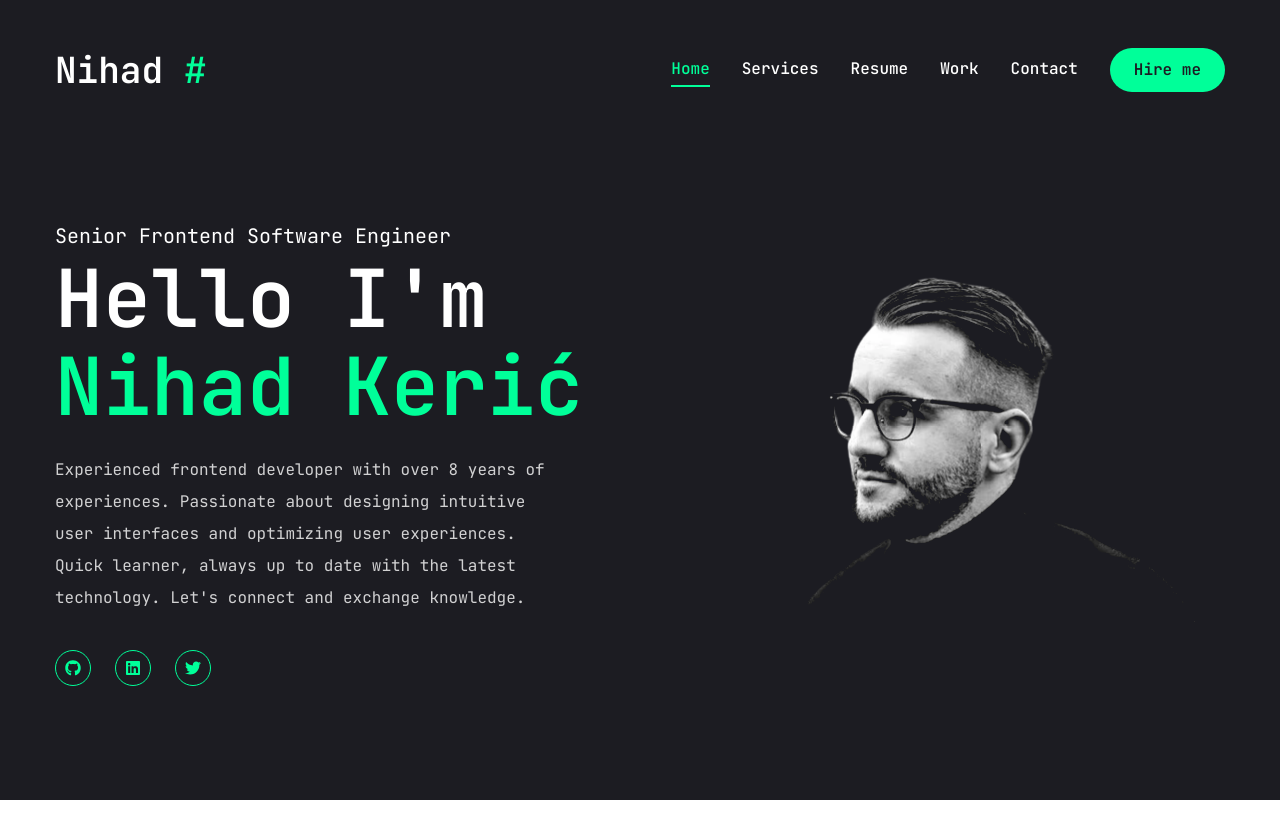
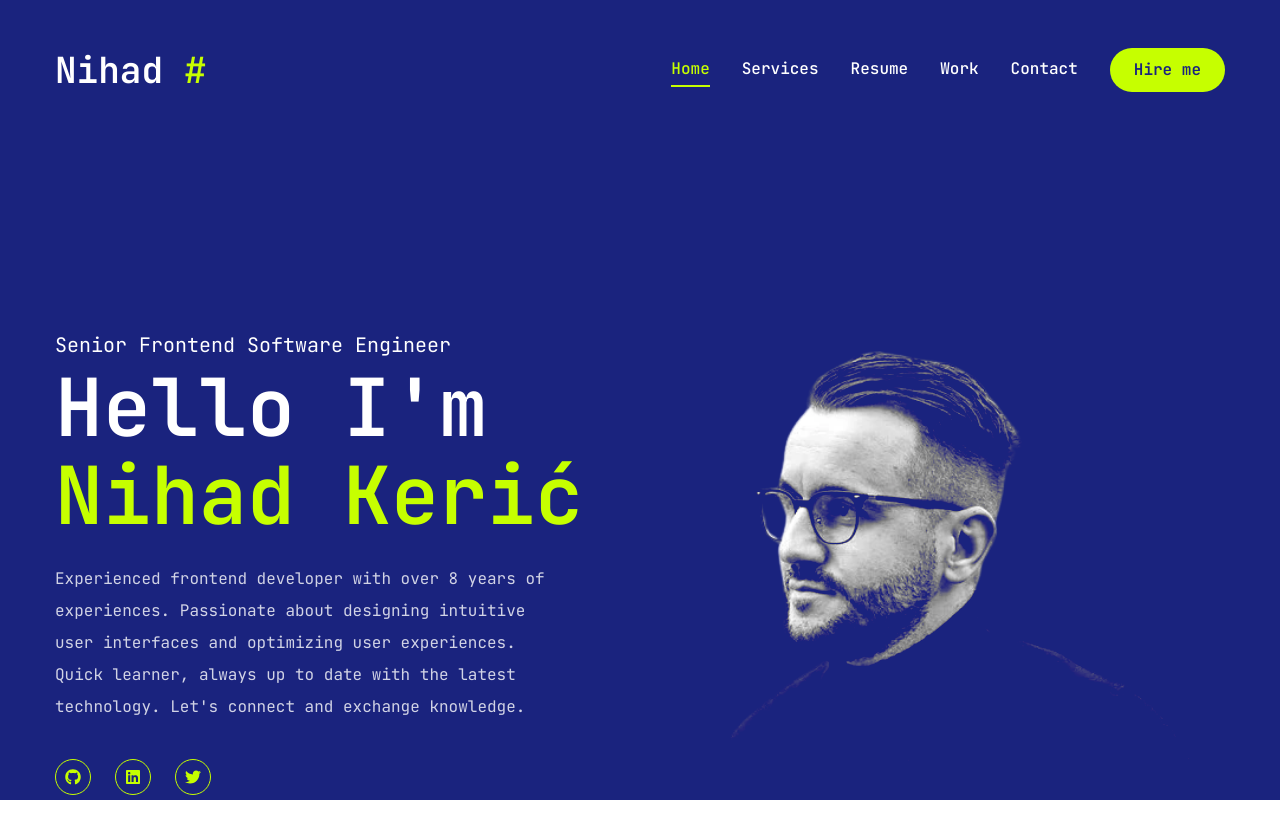
Before and after one commit to nihaadk/nihad-portofolio, a Next.js app: page / in a window 1280 px wide. Shown: the top 838 px of the page. Built offline with nearby package versions, Linux system fonts and the light colour scheme.

Commit message:
fix bugs

```diff
--- a/app/globals.css
+++ b/app/globals.css
@@ -20,10 +20,10 @@
   }
 
   .text-outline {
-    -webkit-text-stroke: 1px #ffffff;
+    -webkit-text-stroke: 3px #ffffff;
   }
 
   .text-outline-hover {
-    -webkit-text-stroke: 1px #00ff99;
+    -webkit-text-stroke: 3px #C6FF00;
   }
 }
--- a/app/page.tsx
+++ b/app/page.tsx
@@ -4,7 +4,7 @@ import Stats from "@/components/Stats";
 
 export default function Home() {
   return (
-    <section className="h-full">
+    <section className="h-full xl:pt-28">
       <div className="container mx-auto h-full">
         <div className="flex flex-col xl:flex-row items-center justify-between xl:pt-8 xl:pb-24">
           <div className="text-center xl:text-left order-2 xl:order-none">
--- a/components/Photo.tsx
+++ b/components/Photo.tsx
@@ -5,7 +5,7 @@ import Image from "next/image";
 
 const Photo = () => {
   return (
-    <div className="h-full w-full relative">
+    <div className="h-full w-full relative mix-blend-lighten">
       <motion.div
         initial={{ opacity: 0 }}
         animate={{
@@ -17,30 +17,7 @@ const Photo = () => {
           },
         }}
       >
-        <div className="w-[298px] h-[298px] xl:w-[498px] xl:wh-[498px] mix-blend-lighten">
-          <Image
-            src="/assets/me.webp"
-            priority
-            fill
-            quality={100}
-            alt="Photo"
-            className="object-contain "
-          />
-        </div>
-      </motion.div>
-
-      <motion.div
-        initial={{ opacity: 0 }}
-        animate={{
-          opacity: 1,
-          transition: {
-            delay: 2.4,
-            duration: 0.4,
-            ease: "easeInOut",
-          },
-        }}
-      >
-        <div className="w-[298px] h-[298px] xl:w-[498px] xl:wh-[498px] mix-blend-lighten">
+        <div className="w-[298px] h-[298px] xl:w-[590px] xl:h-[590px]">
           <Image
             src="/assets/me.webp"
             priority
--- a/tailwind.config.ts
+++ b/tailwind.config.ts
@@ -25,10 +25,10 @@ const config = {
     },
     extend: {
       colors: {
-        primary: "#1c1c22",
+        primary: "#1a237e",
         accent: {
-          DEFAULT: "#00ff99",
-          hover: "#00e187",
+          DEFAULT: "#C6FF00",
+          hover: "#d7ff4d",
         },
       },
 
```
